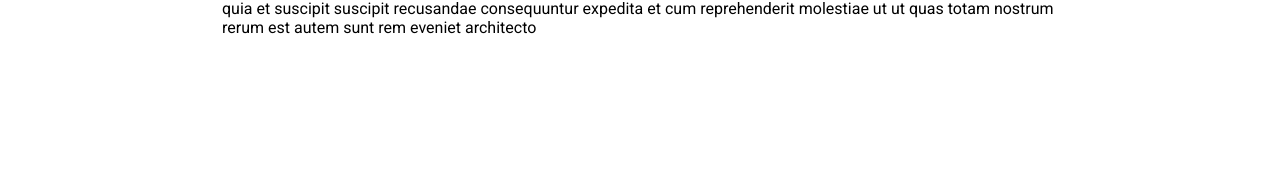
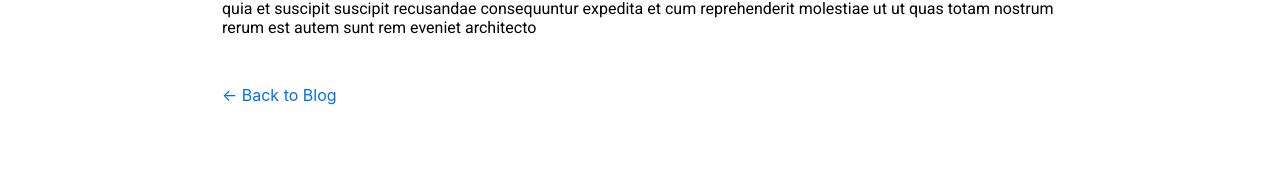
Before and after one commit to MelnikVitali/nextjs13-mui5-app, a Next.js app: page /blog/1 in a window 1280 px wide. Shown: the part 205-380 px from the top of the page. Built offline with nearby package versions, Linux system fonts and the light colour scheme.

Commit message:
add link post back to blog

```diff
--- a/package.json
+++ b/package.json
@@ -3,7 +3,7 @@
   "version": "0.1.0",
   "private": true,
   "scripts": {
-    "dev": "URL=http://localhost:3000 && (open $URL || cmd.exe /c start $URL) && next dev ",
+    "dev": "URL=http://localhost:3000 && (open $URL || cmd.exe /c start $URL) && next dev",
     "build": "next build",
     "start": "next start",
     "lint": "next lint"
--- /dev/null
+++ b/src/app/blog/[id]/page.module.css
@@ -0,0 +1,11 @@
+.backToBlog {
+    margin: 3rem 0 0;
+}
+
+.backToBlogLink {
+    text-decoration: none;
+    font-size: 1rem;
+    font-family: Inter, -apple-system, BlinkMacSystemFont, Segoe UI, Roboto, Oxygen, Ubuntu, Cantarell,
+        Fira Sans, Droid Sans, Helvetica Neue, sans-serif;
+    color: #0070f3;
+}
--- a/src/app/blog/[id]/page.tsx
+++ b/src/app/blog/[id]/page.tsx
@@ -1,6 +1,8 @@
 import { getPostById } from '@/services/getPosts';
 import { Metadata } from 'next';
 import { FC } from 'react';
+import styles from './page.module.css';
+import Link from 'next/link';
 
 type Props = {
   params: {
@@ -19,12 +21,15 @@ export const generateMetadata = async ({ params: { id } }: Props): Promise<Metad
 const BlogPost: FC<Props> = async ({ params: { id } }) => {
   const post = await getPostById(id);
 
-  console.log(post);
-
   return (
     <>
       <h1>{post.title}</h1>
       <p>{post.body}</p>
+      <div className={styles.backToBlog}>
+        <Link href='/blog' className={styles.backToBlogLink}>
+          ← Back to Blog
+        </Link>
+      </div>
     </>
   );
 };
```
